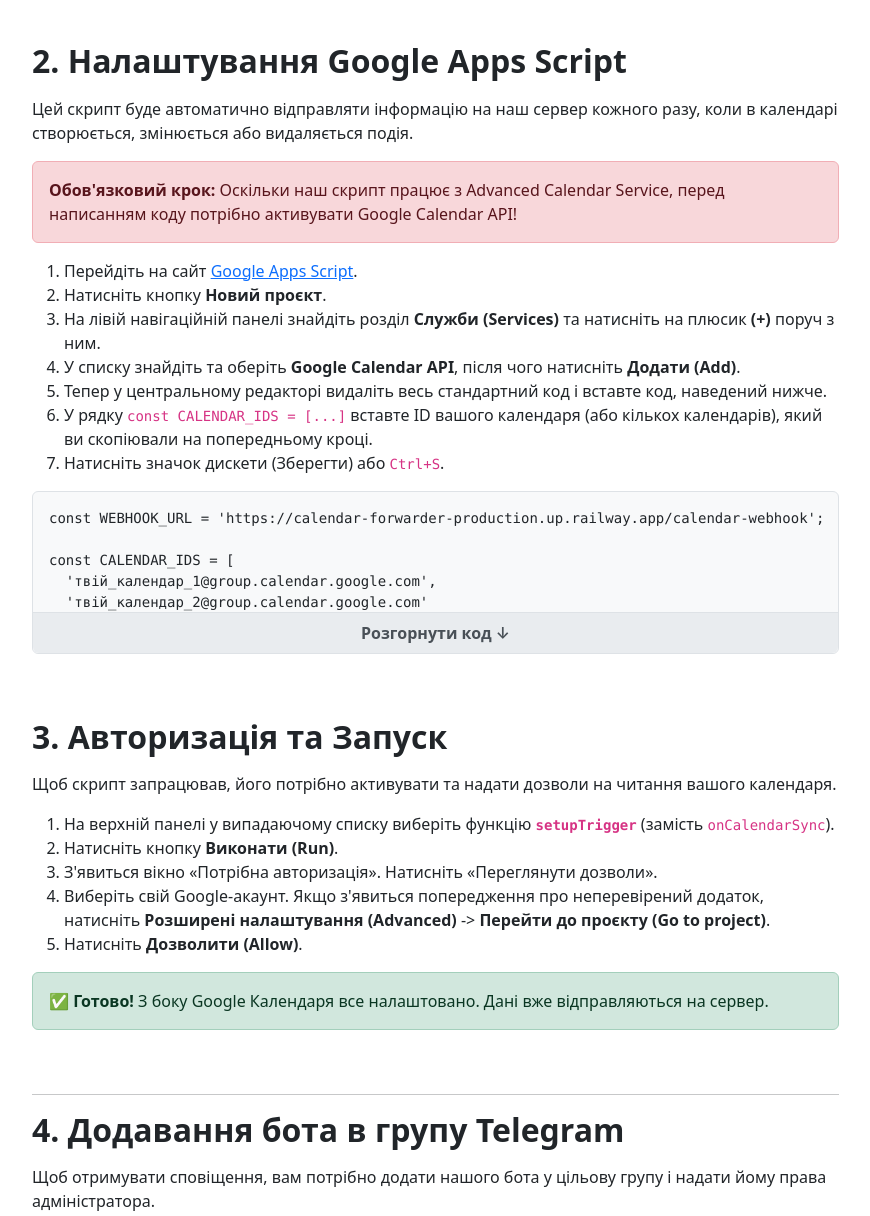
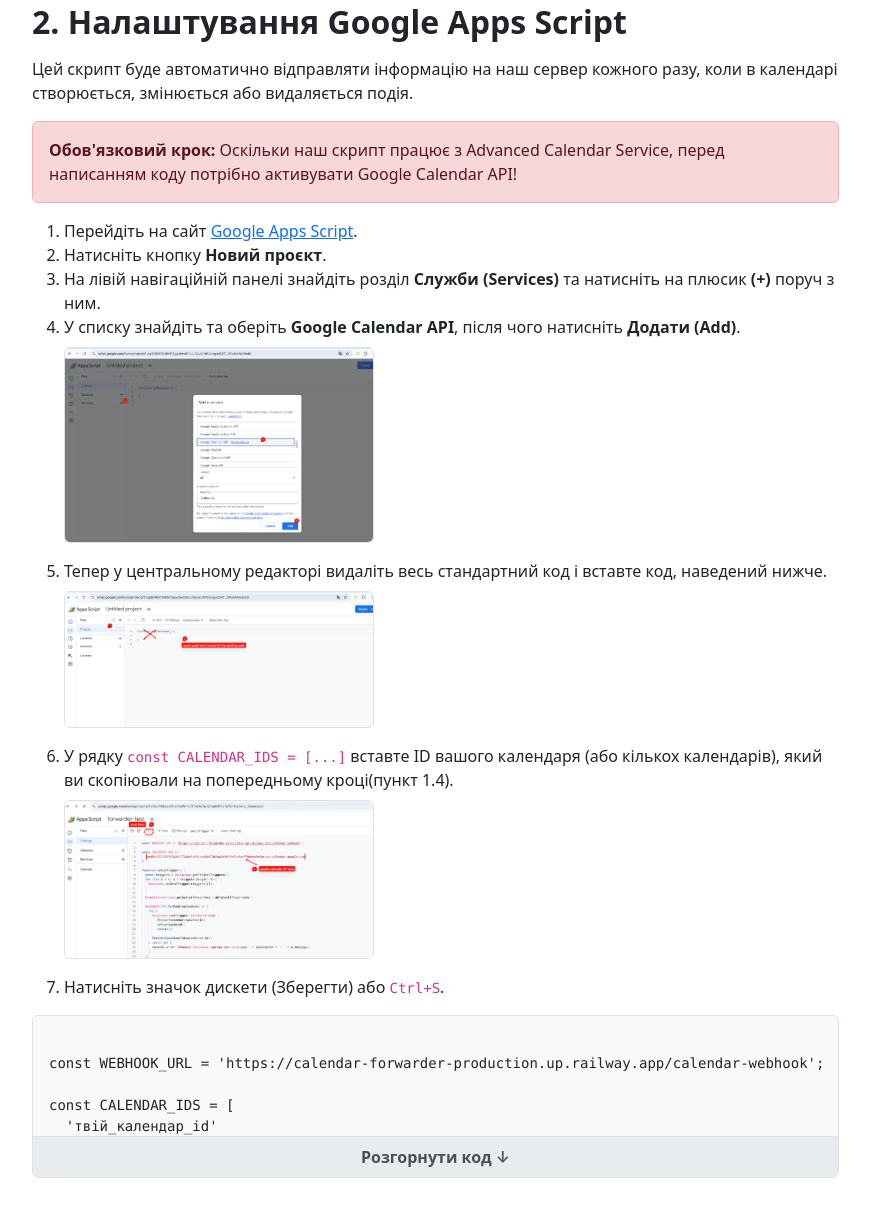
Before and after one commit to logolevel/calendar-forwarder, a website: page documentation.html in a window 1280 px wide. Shown: the part 1072-2288 px from the top of the page, without its empty margins (347-1217 px from the left). Drawn offline with nearby package versions, Linux system fonts and the light colour scheme.

Commit message:
change documantation part 1

```diff
--- a/documentation.html
+++ b/documentation.html
@@ -28,7 +28,7 @@
         h1, h2 { color: #212529; font-weight: 700; margin-bottom: 1rem; }
         h3 { color: #343a40; margin-top: 1.5rem; margin-bottom: 1rem; }
 
-        .zoomable { cursor: zoom-in; max-width: 100%; border: 1px solid #dee2e6; border-radius: 0.375rem; transition: transform 0.2s; }
+        .zoomable { cursor: zoom-in; max-width: 40%; border: 1px solid #dee2e6; border-radius: 0.375rem; transition: transform 0.2s; }
         .zoomable:hover { transform: scale(1.02); box-shadow: 0 .5rem 1rem rgba(0,0,0,.15); }
 
         #lightbox { display: none; position: fixed; z-index: 9999; top: 0; left: 0; width: 100vw; height: 100vh; background: rgba(0,0,0,0.85); align-items: center; justify-content: center; cursor: zoom-out; }
@@ -95,11 +95,14 @@
                     <p>Щоб система розуміла, який календар слухати, вам потрібно знайти його унікальний ідентифікатор (ID).</p>
                     <ol>
                         <li>Відкрийте <a href="https://calendar.google.com" target="_blank">Google Календар</a> на комп'ютері.</li>
-                        <li>На лівій панелі знайдіть потрібний календар, натисніть на три крапки <strong>(⋮)</strong> поруч із ним та виберіть <strong>Налаштування та доступ</strong>.</li>
-                        <li>Прокрутіть сторінку вниз до розділу <strong>Інтеграція календаря</strong>.</li>
-                        <li>Скопіюйте <strong>Ідентифікатор календаря</strong>. Зазвичай він виглядає як email (наприклад: <code>...random_string...@group.calendar.google.com</code>).</li>
+                        <li>На лівій панелі знайдіть потрібний календар, натисніть на три крапки <strong>(⋮)</strong> поруч із ним та виберіть <strong>Налаштування та доступ</strong>.
+                            <div class="mt-2"><img src="/public/images/001-calendar-settings-button.jpg" alt="Налаштування календаря" class="zoomable mb-3"></div>
+                        </li>
+                        <li>Прокрутіть сторінку вниз до розділу <strong>Інтеграція календаря</strong>.
+                            <div class="mt-2"><img src="/public/images/002-calendar-id.jpg" alt="ID календаря" class="zoomable mb-3"></div>
+                        </li>
+                        <li>Скопіюйте <strong>Ідентифікатор календаря</strong>. Зазвичай він виглядає як email (наприклад: <code>...random_string...@group.calendar.google.com</code>). Відправте цей ID також адміністратору телеграм групи, який(а) буде додавати бота.</li>
                     </ol>
-                    <img src="/public/images/test.jpg" alt="ID календаря" class="zoomable mb-3">
                 </section>
 
                 <section id="gcal-script">
@@ -114,20 +117,26 @@
                         <li>Перейдіть на сайт <a href="https://script.google.com/" target="_blank">Google Apps Script</a>.</li>
                         <li>Натисніть кнопку <strong>Новий проєкт</strong>.</li>
                         <li>На лівій навігаційній панелі знайдіть розділ <strong>Служби (Services)</strong> та натисніть на плюсик <strong>(+)</strong> поруч з ним.</li>
-                        <li>У списку знайдіть та оберіть <strong>Google Calendar API</strong>, після чого натисніть <strong>Додати (Add)</strong>.</li>
-                        <li>Тепер у центральному редакторі видаліть весь стандартний код і вставте код, наведений нижче.</li>
-                        <li>У рядку <code>const CALENDAR_IDS = [...]</code> вставте ID вашого календаря (або кількох календарів), який ви скопіювали на попередньому кроці.</li>
+                        <li>У списку знайдіть та оберіть <strong>Google Calendar API</strong>, після чого натисніть <strong>Додати (Add)</strong>.
+                            <div class="mt-2"><img src="/public/images/003-google-calendar-api.jpg" alt="Google Calendar API" class="zoomable mb-3"></div>
+                        </li>
+                        <li>Тепер у центральному редакторі видаліть весь стандартний код і вставте код, наведений нижче.
+                            <div class="mt-2"><img src="/public/images/004-google-apps-script.jpg" alt="Google Apps Script" class="zoomable mb-3"></div>
+                        </li>
+                        <li>У рядку <code>const CALENDAR_IDS = [...]</code> вставте ID вашого календаря (або кількох календарів), який ви скопіювали на попередньому кроці(пункт 1.4).
+                            <div class="mt-2"><img src="/public/images/005-change-calendar-id.jpg" alt="Зміна ID календаря" class="zoomable mb-3"></div>
+                        </li>
                         <li>Натисніть значок дискети (Зберегти) або <code>Ctrl+S</code>.</li>
                     </ol>
 
                     <div class="code-wrapper">
                         <div class="code-container">
                             <div class="code-inner">
-<pre><code class="language-javascript">const WEBHOOK_URL = 'https://calendar-forwarder-production.up.railway.app/calendar-webhook';
+<pre><code class="language-javascript">
+const WEBHOOK_URL = 'https://calendar-forwarder-production.up.railway.app/calendar-webhook';
 
 const CALENDAR_IDS = [
-  'твій_календар_1@group.calendar.google.com',
-  'твій_календар_2@group.calendar.google.com'
+  'твій_календар_id'
 ];
 
 function setupTrigger() {
@@ -147,17 +156,19 @@ function setupTrigger() {
 
       fetchAndSaveSyncToken(calendarId);
     } catch (e) {
-      console.error('Помилка створення тригера: ' + e.message);
+      console.error('Помилка створення тригера для календаря ' + calendarId + ': ' + e.message);
     }
   });
 }
 
 function fetchAndSaveSyncToken(calendarId) {
   try {
-    const calendar = Calendar.Events.list(calendarId, { timeMin: (new Date()).toISOString() });
+    const calendar = Calendar.Events.list(calendarId, {
+      timeMin: (new Date()).toISOString()
+    });
     PropertiesService.getScriptProperties().setProperty('syncToken_' + calendarId, calendar.nextSyncToken);
   } catch (e) {
-    console.error('Помилка: ' + e.message);
+    console.error('Помилка отримання токена для ' + calendarId + ': ' + e.message);
   }
 }
 
@@ -170,8 +181,11 @@ function onCalendarSync(e) {
   const syncToken = properties.getProperty(tokenKey);
 
   let options = { showDeleted: true };
-  if (syncToken) { options.syncToken = syncToken; }
-  else { options.timeMin = (new Date()).toISOString(); }
+  if (syncToken) {
+    options.syncToken = syncToken;
+  } else {
+    options.timeMin = (new Date()).toISOString();
+  }
 
   const cal = CalendarApp.getCalendarById(currentCalendarId);
   const calendarDefaultHex = cal ? cal.getColor() : '#039be5';
@@ -203,12 +217,15 @@ function onCalendarSync(e) {
       });
     });
 
-    if (events.nextSyncToken) { properties.setProperty(tokenKey, events.nextSyncToken); }
+    if (events.nextSyncToken) {
+      properties.setProperty(tokenKey, events.nextSyncToken);
+    }
   } catch (error) {
     properties.deleteProperty(tokenKey);
     fetchAndSaveSyncToken(currentCalendarId);
   }
-}</code></pre>
+}
+</code></pre>
                             </div>
                         </div>
                     </div>
@@ -220,9 +237,16 @@ function onCalendarSync(e) {
                     <ol>
                         <li>На верхній панелі у випадаючому списку виберіть функцію <strong><code>setupTrigger</code></strong> (замість <code>onCalendarSync</code>).</li>
                         <li>Натисніть кнопку <strong>Виконати (Run)</strong>.</li>
-                        <li>З'явиться вікно «Потрібна авторизація». Натисніть «Переглянути дозволи».</li>
-                        <li>Виберіть свій Google-акаунт. Якщо з'явиться попередження про неперевірений додаток, натисніть <strong>Розширені налаштування (Advanced)</strong> -> <strong>Перейти до проєкту (Go to project)</strong>.</li>
-                        <li>Натисніть <strong>Дозволити (Allow)</strong>.</li>
+                        <li>З'явиться вікно «Потрібна авторизація». Натисніть «Переглянути дозволи».
+                            <div class="mt-2"><img src="/public/images/006-run-code.jpg" alt="Запуск коду" class="zoomable mb-3"></div>
+                        </li>
+                        <li>Виберіть свій Google-акаунт.
+                            <div class="mt-2"><img src="/public/images/007-allow-access.jpg" alt="Дозволи доступу" class="zoomable mb-3"></div>
+                            Якщо з'явиться попередження про неперевірений додаток, натисніть <strong>Розширені налаштування (Advanced)</strong> -> <strong>Перейти до проєкту (Go to project)</strong>.
+                        </li>
+                        <li>Натисніть <strong>Дозволити (Allow)</strong>.
+                            <div class="mt-2"><img src="/public/images/008-success-execution.jpg" alt="Успішне виконання" class="zoomable mb-3"></div>
+                        </li>
                     </ol>
                     <div class="alert alert-success">
                         <strong>✅ Готово!</strong> З боку Google Календаря все налаштовано. Дані вже відправляються на сервер.
```
Also changed, not shown: public/images/001-calendar-settings-button.jpg (added), public/images/002-calendar-id.jpg (added), public/images/003-google-calendar-api.jpg (added), public/images/004-google-apps-script.jpg (added), public/images/005-change-calendar-id.jpg (added), public/images/006-run-code.jpg (added), public/images/007-allow-access.jpg (added), public/images/008-success-execution.jpg (added).
